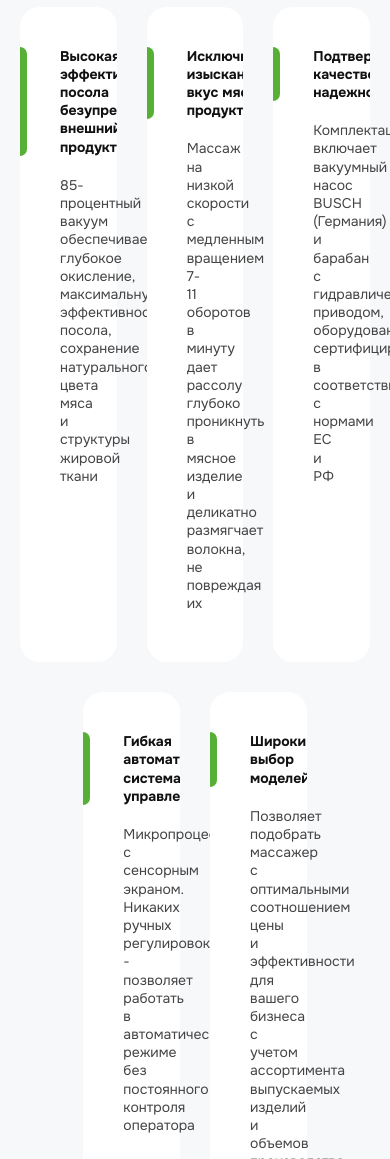
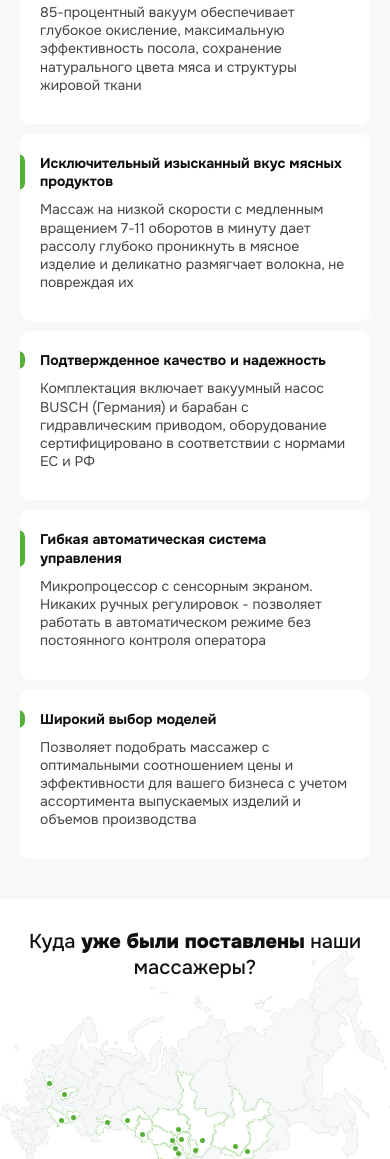
Before and after one commit to theibd56/tsg2, a website built with Vite: page index.html in a window 390 px wide. Shown: the part 3728-4887 px from the top of the page. Built offline with nearby package versions, Linux system fonts and the light colour scheme; files whose address does not match are found by name; what maska would draw is missing.

Commit message:
adaptive for why section has been created

```diff
--- a/sass/_media.scss
+++ b/sass/_media.scss
@@ -1,5 +1,6 @@
 @use 'blocks/media/header';
 
+@use 'blocks/media/why';
 @use 'blocks/media/location';
 @use 'blocks/media/construction';
 @use 'blocks/media/products';
--- /dev/null
+++ b/sass/blocks/media/_why.scss
@@ -0,0 +1,41 @@
+@media screen and (max-width: 992px) {
+  .why {
+    padding: 30px 0 40px;
+    &-wrapper {
+      display: grid;
+      grid-template: auto / repeat(2, 1fr);
+    }
+    &-item {
+      width: 100%;
+      &:nth-child(odd):last-child {
+       grid-column: 1/3;
+      }
+    }
+  }
+}
+
+@media screen and (max-width: 768px) {
+  .why {
+    &-wrapper {
+      display: grid;
+      grid-template: auto / 1fr;
+      gap: 10px;
+    }
+    &-item {
+      border-radius: 10px;
+      &__title {
+        padding: 20px 20px 0;
+        margin-bottom: 10px;
+        span::before {
+          left: -22px;
+        }
+      }
+      &__description {
+        padding: 0 20px 20px;
+      }
+      &:nth-child(odd):last-child {
+        grid-column: auto;
+      }
+    }
+  }
+}
```
